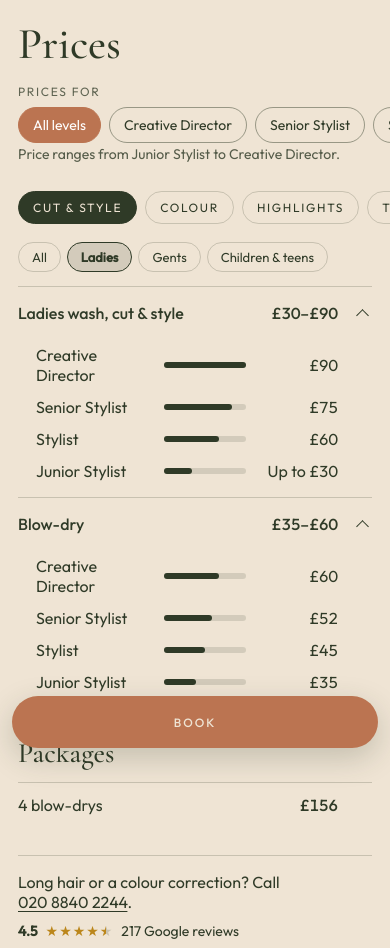
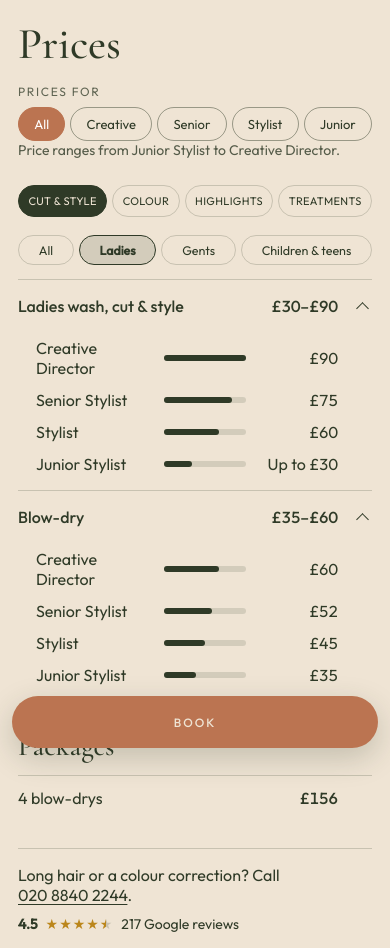
Before and after one commit to tigges/YUZU-LIVE, a PHP site: page /versions/blend-prices.html in a window 390 px wide. Shown: the part 84-1032 px from the top of the page. Run offline with PHP 8.4, Linux system fonts and the light colour scheme.

Commit message:
Fit all Blend price filter pill rows inside mobile viewport without cutoff
Co-authored-by: tigges <tigges@users.noreply.github.com>

```diff
--- a/site/versions/blend-prices.html
+++ b/site/versions/blend-prices.html
@@ -8,7 +8,7 @@
   <link rel="stylesheet" href="fonts/fonts.css" />
   <link rel="stylesheet" href="brand.css?v=2" />
   <link rel="stylesheet" href="fresh.css?v=6" />
-  <link rel="stylesheet" href="blend.css?v=12" />
+  <link rel="stylesheet" href="blend.css?v=13" />
   <meta name="robots" content="noindex" />
   <link rel="stylesheet" href="versions-bar.css?v=5" />
 </head>
@@ -36,11 +36,11 @@
     <fieldset class="level-pick">
       <legend>Prices for</legend>
       <div class="level-options">
-        <label><input type="radio" name="level" value="" checked /><span>All levels</span></label>
-        <label><input type="radio" name="level" value="creative" /><span>Creative Director</span></label>
-        <label><input type="radio" name="level" value="senior" /><span>Senior Stylist</span></label>
+        <label><input type="radio" name="level" value="" checked /><span>All<i class="level-tail"> levels</i></span></label>
+        <label><input type="radio" name="level" value="creative" /><span>Creative<i class="level-tail"> Director</i></span></label>
+        <label><input type="radio" name="level" value="senior" /><span>Senior<i class="level-tail"> Stylist</i></span></label>
         <label><input type="radio" name="level" value="stylist" /><span>Stylist</span></label>
-        <label><input type="radio" name="level" value="junior" /><span>Junior Stylist</span></label>
+        <label><input type="radio" name="level" value="junior" /><span>Junior<i class="level-tail"> Stylist</i></span></label>
       </div>
       <p class="level-desc" data-level-desc aria-live="polite">Price ranges from Junior Stylist to Creative Director.</p>
     </fieldset>
--- a/site/versions/blend-team-mock.html
+++ b/site/versions/blend-team-mock.html
@@ -9,7 +9,7 @@
   <link rel="stylesheet" href="brand.css?v=2" />
   <link rel="stylesheet" href="promo.css?v=4" />
   <link rel="stylesheet" href="fresh.css?v=6" />
-  <link rel="stylesheet" href="blend.css?v=12" />
+  <link rel="stylesheet" href="blend.css?v=13" />
   <meta name="robots" content="noindex" />
   <link rel="stylesheet" href="versions-bar.css?v=5" />
   <style>
--- a/site/versions/blend.css
+++ b/site/versions/blend.css
@@ -525,6 +525,7 @@ body.blend a.blend-book.is-hidden { opacity: 0; transform: translateY(16px); poi
 }
 .level-options input:checked + span { background: var(--terra); border-color: var(--terra); color: #fff; }
 .level-options input:focus-visible + span { outline: 2px solid var(--forest); outline-offset: 3px; }
+.level-tail { font-style: normal; }
 .level-desc { margin: 10px 0 0; font-size: 14px; opacity: 0.8; }
 
 .price-tabs {
@@ -608,10 +609,15 @@ body.blend a.blend-book.is-hidden { opacity: 0; transform: translateY(16px); poi
 .price-row.is-missing { opacity: 0.45; }
 
 @media (max-width: 700px) {
-  .level-options { flex-wrap: nowrap; overflow-x: auto; scrollbar-width: none; margin: 0 -18px; padding: 0 18px 2px; }
-  .level-options::-webkit-scrollbar { display: none; }
-  .level-options span { font-size: 14px; padding: 8px 14px; }
-  .price-tabs { margin: 18px -18px 0; padding: 10px 18px; }
+  .level-tail { display: none; }
+  .level-options { gap: 5px; }
+  .level-options label { flex: 1 1 auto; text-align: center; }
+  .level-options span { font-size: 13px; padding: 8px 6px; }
+  .price-tabs { flex-wrap: wrap; gap: 5px; margin: 16px 0 0; padding: 10px 0; }
+  .price-tabs label { flex: 1 1 auto; text-align: center; padding: 8px 5px; font-size: 11px; letter-spacing: 0.03em; white-space: nowrap; }
+  .cut-filter { gap: 5px; }
+  .cut-filter label { flex: 1 1 auto; text-align: center; }
+  .cut-filter span { padding: 6px 8px; font-size: 12.5px; }
   .price-row summary { gap: 16px; }
   .price-fig,
   .price-row > summary .price-fig,
--- a/site/versions/blend.html
+++ b/site/versions/blend.html
@@ -9,7 +9,7 @@
   <link rel="stylesheet" href="brand.css?v=2" />
   <link rel="stylesheet" href="promo.css?v=4" />
   <link rel="stylesheet" href="fresh.css?v=6" />
-  <link rel="stylesheet" href="blend.css?v=12" />
+  <link rel="stylesheet" href="blend.css?v=13" />
   <meta name="robots" content="noindex" />
   <link rel="stylesheet" href="versions-bar.css?v=5" />
 </head>
--- a/wordpress/yuzu-round/static/versions/blend-team-mock.html
+++ b/wordpress/yuzu-round/static/versions/blend-team-mock.html
@@ -9,7 +9,7 @@
   <link rel="stylesheet" href="brand.css?v=2" />
   <link rel="stylesheet" href="promo.css?v=4" />
   <link rel="stylesheet" href="fresh.css?v=6" />
-  <link rel="stylesheet" href="blend.css?v=12" />
+  <link rel="stylesheet" href="blend.css?v=13" />
   <meta name="robots" content="noindex" />
   <link rel="stylesheet" href="versions-bar.css?v=5" />
   <style>
--- a/wordpress/yuzu-round/static/versions/blend.html
+++ b/wordpress/yuzu-round/static/versions/blend.html
@@ -9,7 +9,7 @@
   <link rel="stylesheet" href="brand.css?v=2" />
   <link rel="stylesheet" href="promo.css?v=4" />
   <link rel="stylesheet" href="fresh.css?v=6" />
-  <link rel="stylesheet" href="blend.css?v=12" />
+  <link rel="stylesheet" href="blend.css?v=13" />
   <meta name="robots" content="noindex" />
   <link rel="stylesheet" href="versions-bar.css?v=5" />
 </head>
```
Also changed, not shown: wordpress/yuzu-round/static/versions/blend-prices.html (+5 -5 lines), wordpress/yuzu-round/static/versions/blend.css (+10 -4 lines), 1 other file.
